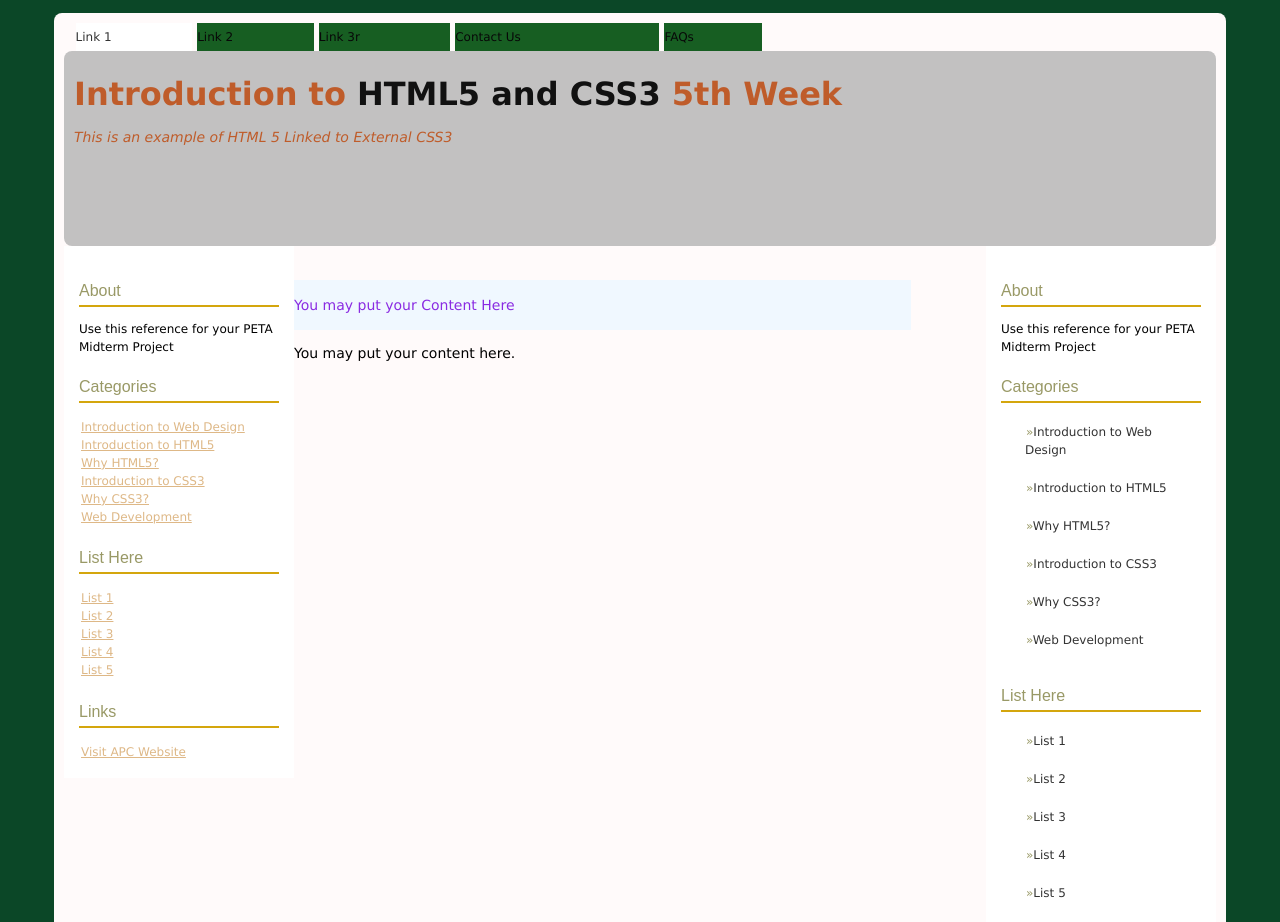
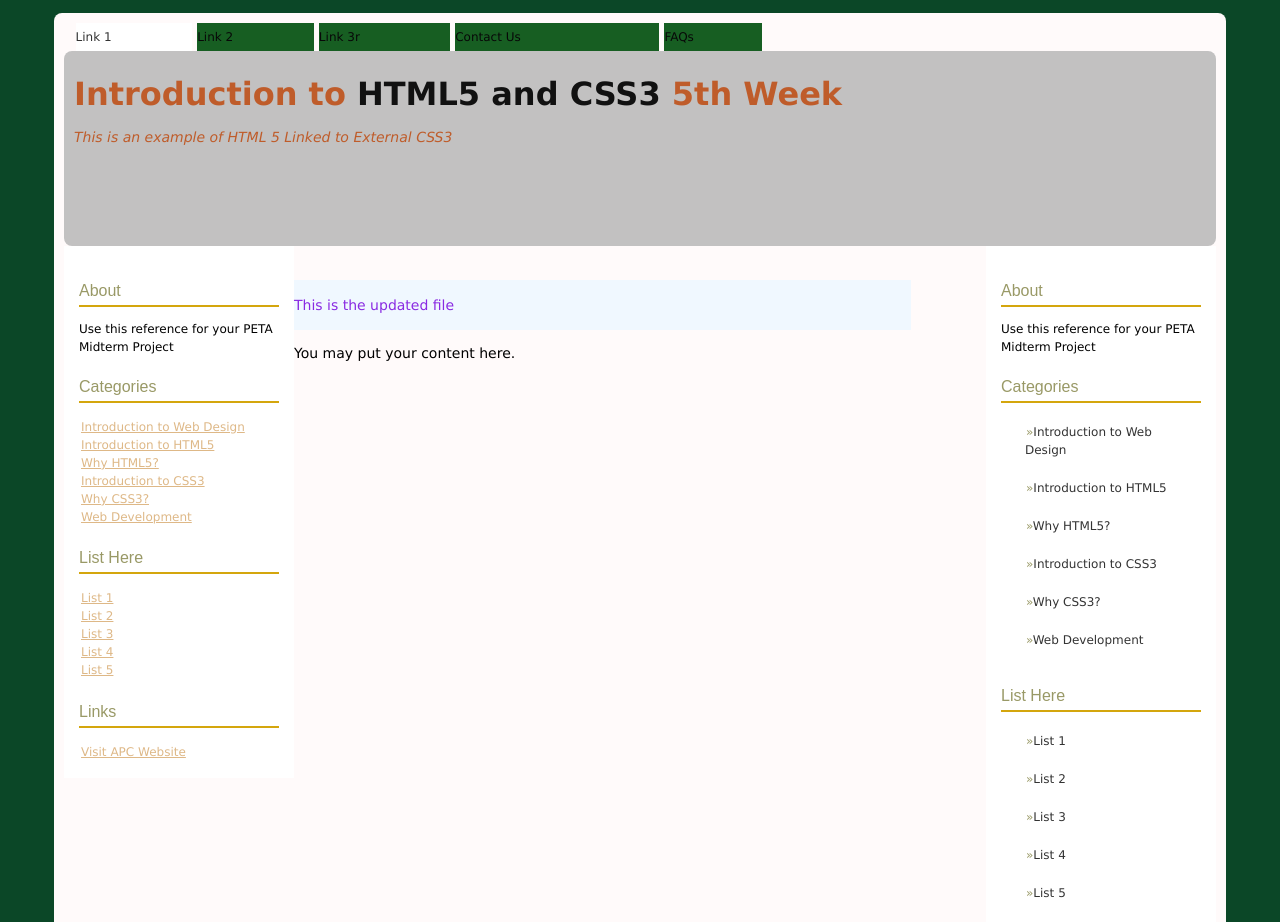
Before and after one commit to senkubussin/STEM245_CSS3, a plain HTML site: page index.html in a window 1280 px wide. Shown: the top 922 px of the page. Drawn offline with Linux system fonts and the light colour scheme.

Commit message:
I updated the content

```diff
--- a/index.html
+++ b/index.html
@@ -91,7 +91,7 @@
             <div class="item">
                 <h1></h1>
                 <p></p>
-                <blockquote><p>You may put your Content Here</p></blockquote>
+                <blockquote><p>This is the updated file</p></blockquote>
             </div>
             <!--Another list of Item-->
             <div class="item">
```
